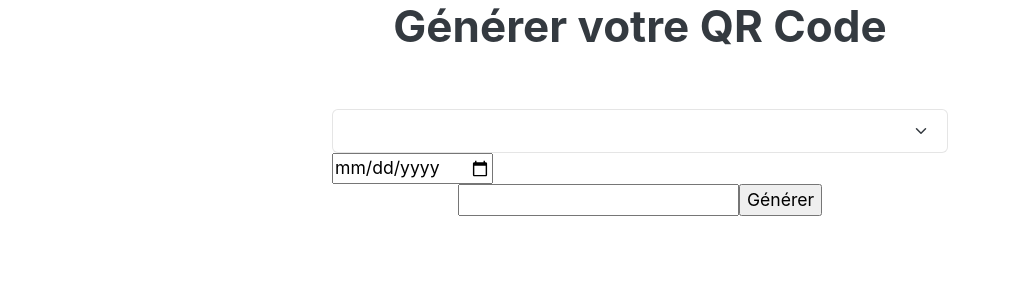
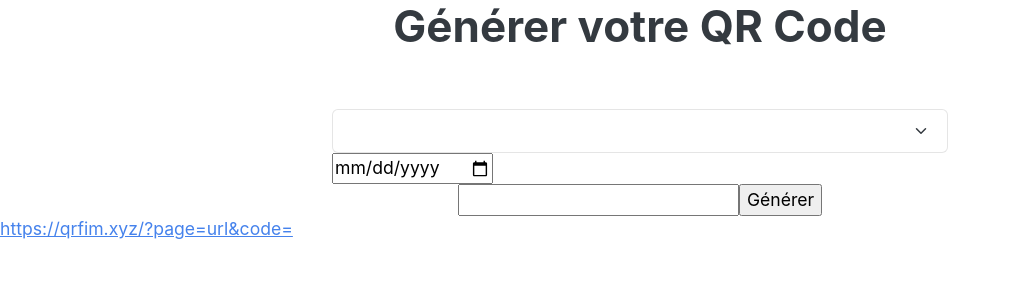
Before and after one commit to nico-private-dev/projet-cesi, a PHP site: page /index.php?code=1 in a window 1280 px wide. Shown: the part 111-415 px from the top of the page, without its empty margins (0-1010 px from the left). Run offline with PHP 8.4, Linux system fonts and the light colour scheme; data that the repository does not hold is empty.

Commit message:
MAJ URL CLIQUABLE + REDIRECTION

```diff
--- a/index.php
+++ b/index.php
@@ -1,4 +1,7 @@
 <?php
+
+session_start();
+
 require_once "./view/_parts/header.php";
 
 require_once "./Database.php";
@@ -14,6 +17,7 @@
 // echo '<a href="http://qrfim.xyz/?page=url">' . 'http://qrfim.xyz/' . $shortUrl . '</a>';
 
 
+
 $page = "home";
 if (isset($_GET['page'])) {
     $page = $_GET['page'];
@@ -22,6 +26,7 @@
 switch ($page) {
     case 'home':
         $users = getUsers();
+        $url = getUrlByShortUrl($_GET['code']);
         require_once "./view/home.php";
 
         break;
@@ -36,9 +41,7 @@
         require_once "./view/_parts/create_account.php";
         break;
     case 'url':
-
         $url = getUrlByShortUrl($_GET['code']);
-        var_dump($url);
         header('location:'. $url['url_full']);
         require_once "./view/url.php";
         break;
--- a/view/_parts/add_form.php
+++ b/view/_parts/add_form.php
@@ -17,3 +17,10 @@
         </div>
     </div>
 </form>
+<?php
+
+$url = getUrlByShortUrl($_GET['code']);
+// var_dump($url);
+// echo '<a href="?page=url&code='.$url['url_short'].'">TEST</a>';
+?>
+<a href="?page=url&code=<?=$url['url_short']?>">https://qrfim.xyz/?page=url&code=<?=$url['url_short']?></a>
--- a/view/actions/add_post.php
+++ b/view/actions/add_post.php
@@ -10,7 +10,7 @@
         $limit_date = null;
     }
     addUrls($user_id, $url_full, $url_short, $limit_date);
-
+    header("location:?page=home&code=".$url_short);
 }else {
     var_dump($url_full);
 }
--- a/view/home.php
+++ b/view/home.php
@@ -4,5 +4,4 @@
 
 <?php
 require_once "./view/_parts/add_form.php";
-
-    // echo '<a href="?page=url">'.$short_url.'</a>';
+// require_once "./view/_parts/action_url.php";
--- a/view/url.php
+++ /dev/null
@@ -1,3 +0,0 @@
-
-
-<?php
```
